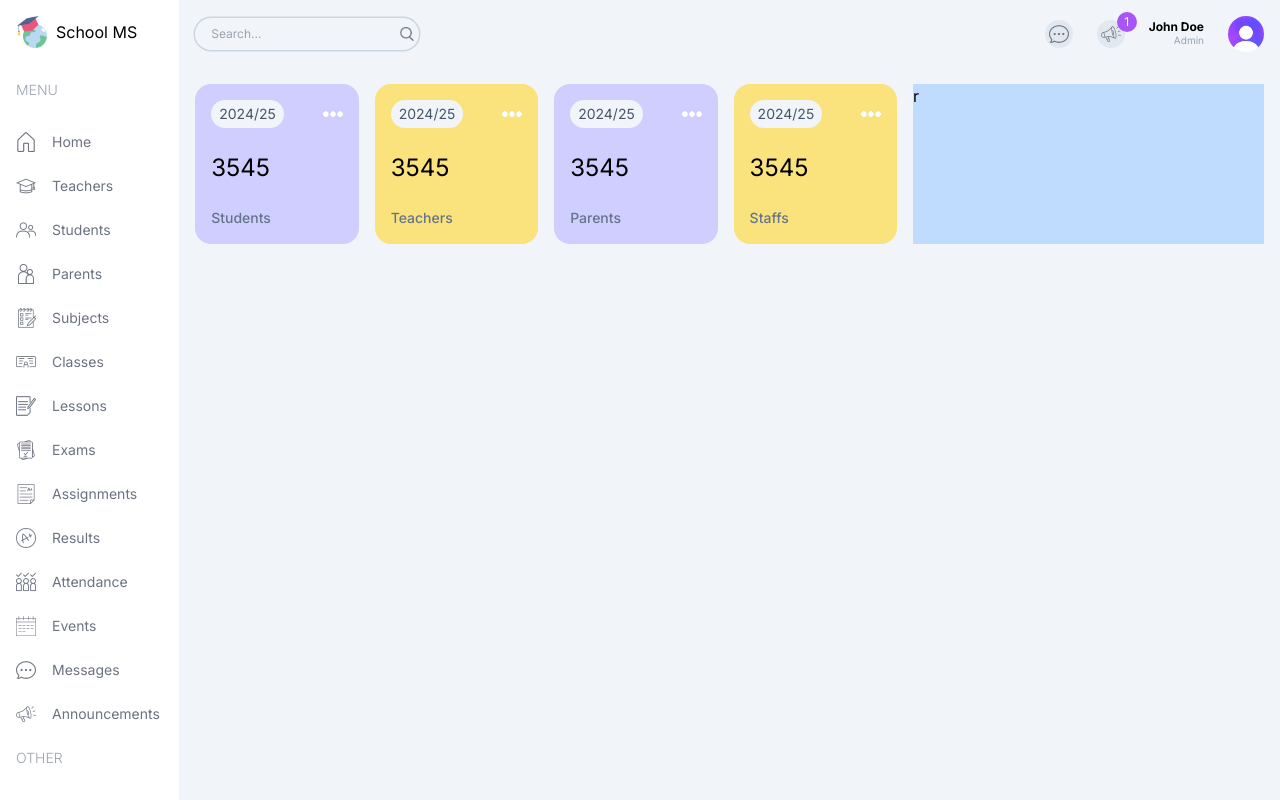
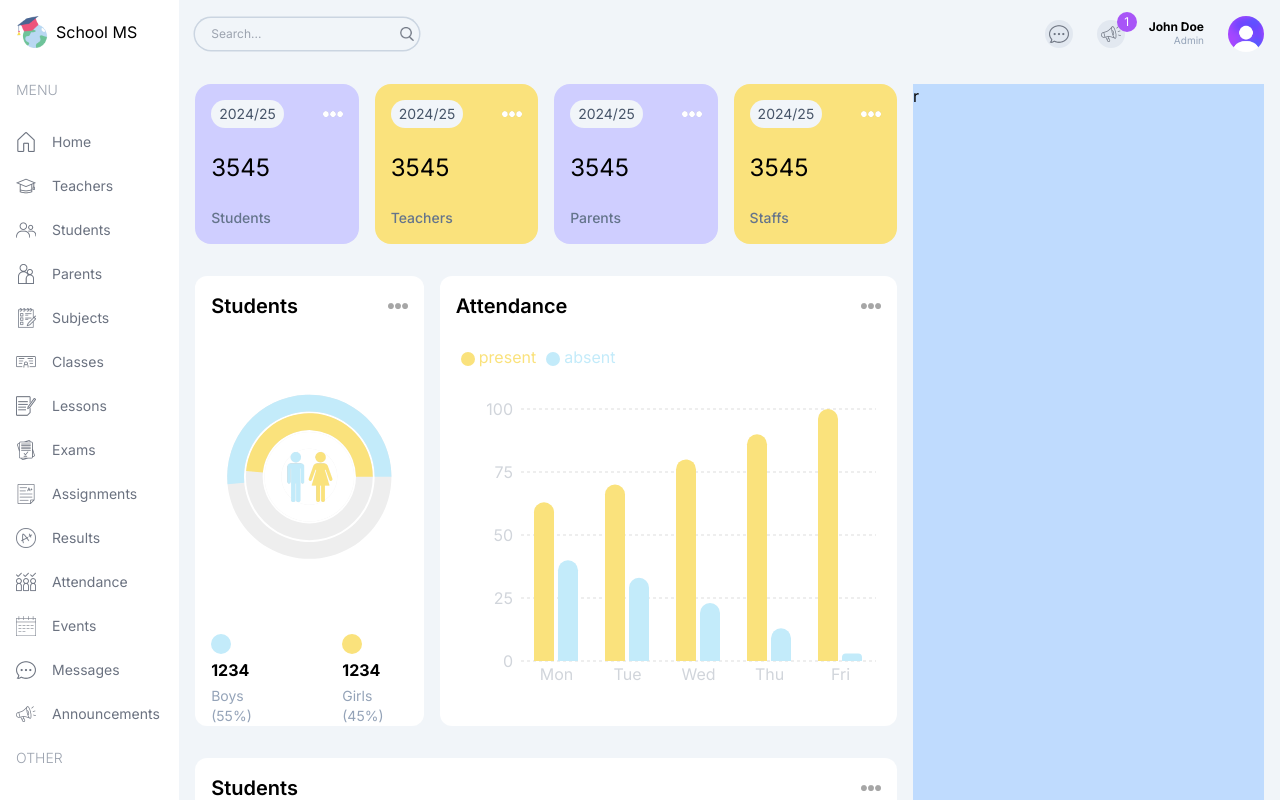
Before and after one commit to alkanaziz/school-dashboard-ui, a Next.js app: page /admin in a window 1280 px wide. Built offline with nearby package versions, Linux system fonts and the light colour scheme.

Commit message:
Add charts components for displaying student count, attendance, and financial data

```diff
--- a/src/app/(dashboard)/admin/page.tsx
+++ b/src/app/(dashboard)/admin/page.tsx
@@ -1,16 +1,34 @@
+import AttendanceChart from "@/components/AttendanceChart";
+import CountCharts from "@/components/CountCharts";
+import FinanceChart from "@/components/FinanceChart";
 import UserCard from "@/components/UserCard";
 
 const AdminPage = () => {
   return (
     <div className="flex flex-col gap-4 p-4 lg:flex-row">
       {/* LEFT */}
-      <div className="lg:w-2/3">
+      <div className="w-full lg:w-2/3 flex flex-col gap-8">
         {/* USER CARD */}
-        <div className="flex justify-between gap-4 flex-wrap">
+        <div className="flex flex-wrap justify-between gap-4">
           <UserCard type="student" />
           <UserCard type="teacher" />
           <UserCard type="parent" />
           <UserCard type="staff" />
+        </div>
+        {/* MIDDLE CHART */}
+        <div className="middle-chart flex flex-col gap-4 lg:flex-row">
+          {/* COUNT CHART */}
+          <div className="h-[450px] w-full lg:w-1/3">
+            <CountCharts />
+          </div>
+          {/* ATTENDANCE CHART */}
+          <div className="h-[450px] w-full lg:w-2/3">
+            <AttendanceChart />
+          </div>
+        </div>
+        {/* BOTTOM CHART */}
+        <div className="bottom-chart w-full h-[500px]">
+          <FinanceChart />
         </div>
       </div>
       {/* RIGHT */}
```
